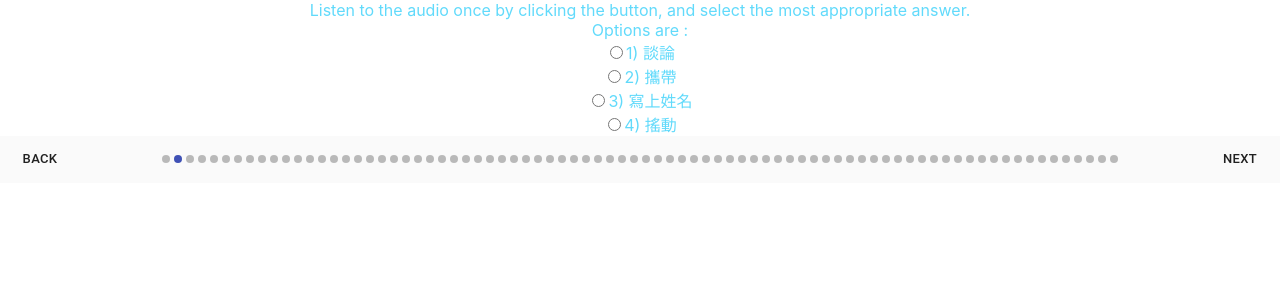
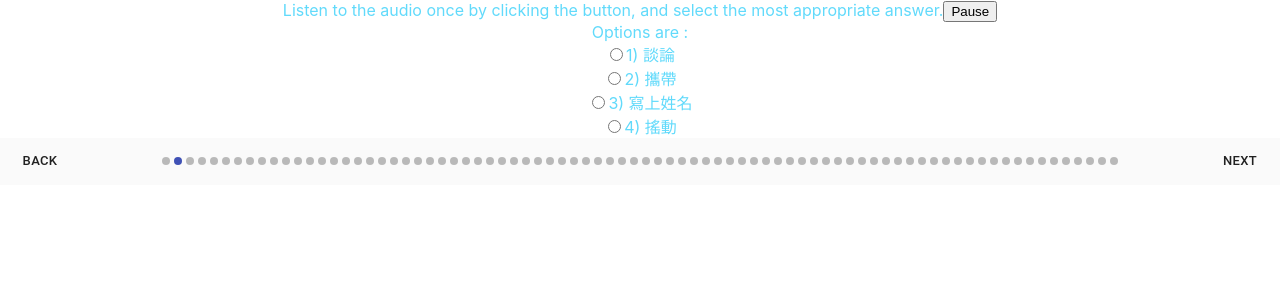
Before and after one commit to Ivanhei/vlts, a React (Create React App) app: page / in a window 1280 px wide. Both pictures are taken after a click on the button "NEXT". Shown: the top 300 px of the page. Built offline with nearby package versions, Linux system fonts and the light colour scheme.

Commit message:
play button, firebase, path fixed
Co-authored-by: Alan Mok <mokpi@users.noreply.github.com>

```diff
--- a/public/index.html
+++ b/public/index.html
@@ -2,6 +2,7 @@
 <html lang="en">
   <head>
     <meta charset="utf-8" />
+    <base href="/vlts"/>
     <link rel="icon" href="%PUBLIC_URL%/favicon.ico" />
     <meta name="viewport" content="width=device-width, initial-scale=1" />
     <meta name="theme-color" content="#000000" />
--- a/src/App.js
+++ b/src/App.js
@@ -1,6 +1,6 @@
 //import logo from './logo.svg';
 import './App.css';
-import { Component } from "react";
+import { Component, createRef } from "react";
 import MobileStepper from '@material-ui/core/MobileStepper';
 import Button from '@material-ui/core/Button';
 //import Replay from '@material-ui/icons/Replay';
@@ -32,6 +32,7 @@ const analytics = getAnalytics(app);
 class App extends Component {
   constructor(props){
     super(props)
+    this.questionAudio = createRef();
     this.state = {
       activeStep:0,
       questionList : questionList,
@@ -85,7 +86,7 @@ class App extends Component {
         }
       })
     })
-    if(notattempcount<=(questionList.length * questionList.options.length) && notattempcount>(questionList.length * (questionList.options.length - 1))){ //depends on option list (notattempcount<= no. of possible options && notattempcount> no. of question * (no. of options - 1))
+    if(notattempcount<=(list.length * list.options.length) && notattempcount>(list.length * (list.options.length - 1))){ //depends on option list (notattempcount<= no. of possible options && notattempcount> no. of question * (no. of options - 1))
       this.setState({Total:count, catchmsg:"Please attempt all questions", errormsg:"error", open:true})
     }else{
       this.setState({Total:count})
@@ -100,16 +101,12 @@ class App extends Component {
           autoHideDuration={5000}
           onClose={this.handleClose}
           style={{marginTop:'0px',width:'100%'}}>
-            <MuiAlert
-              elevation={6}
-              variant="filled"
-              onClose={this.handleClose}
-              severity={this.state.errormsg} > {this.state.catchmsg}
-          </MuiAlert>
+            <MuiAlert elevation={6} variant="filled" onClose={this.handleClose} severity={this.state.errormsg}> {this.state.catchmsg} </MuiAlert>
         </Snackbar>
       : null
     )
   }
+
   render(){
     return (
       <div className="App">
@@ -121,6 +118,13 @@ class App extends Component {
                 return (
                   <div>
                     {item.type.instruction}
+                    {/* <AudioControl src={item.audioSrc}/> */}
+                    <audio ref={this.questionAudio} src={item.audioSrc}/>
+                    {this.questionAudio.current?.paused ? <button onClick={() => {
+                      this.questionAudio.current.pause()
+                    }}>Pause</button> : <button onClick={() => {
+                      this.questionAudio.current.play()
+                    }}>Play</button>}
                     <div> Options are : </div>
                       {item.options.map((ans,index_ans)=>{
                         index_ans = index_ans + 1
@@ -159,6 +163,19 @@ class App extends Component {
     );
   }
 }
+
+// function AudioControl(props) {
+
+
+//   return <>
+//     <audio ref={this.questionAudio} src={props.src}/>
+//     {this.questionAudio.current?.paused ? <button onClick={() => {
+//       this.questionAudio.current.pause()
+//     }}>Pause</button> : <button onClick={() => {
+//       this.questionAudio.current.play()
+//     }}>Play</button>}
+//   </>
+// }
 
 
 const questionTypes = {
```
Lines whose indentation alone changed are shown as unchanged.
